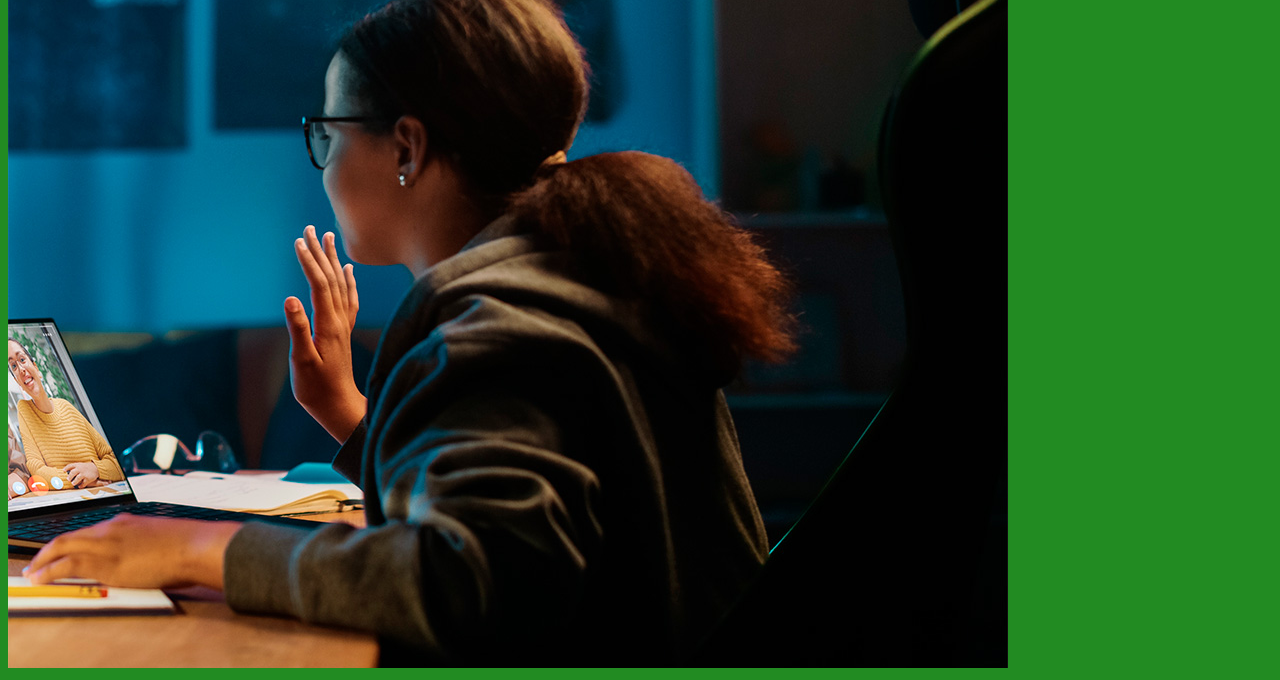
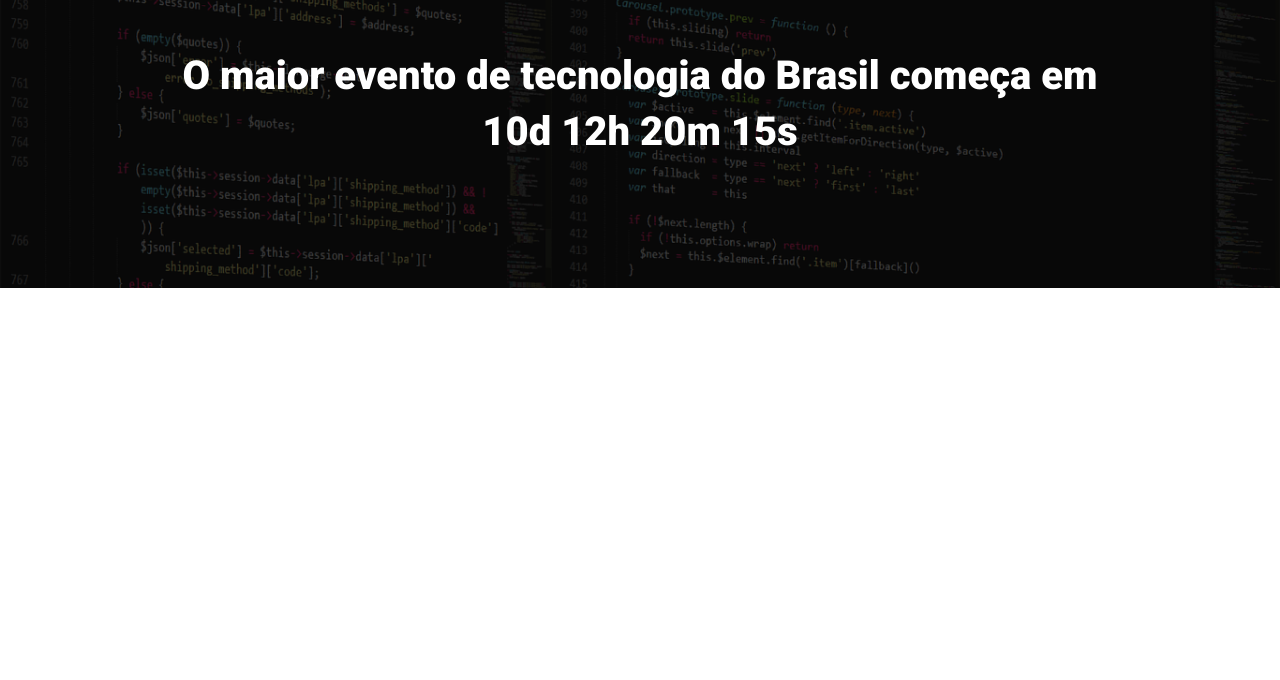
Before and after one commit to angelo-ambrosio/modeulo-22-EBAC, a website built with Parcel: page src/index.html in a window 1280 px wide. Shown: the part 160-840 px from the top of the page. After the commit the page ends 800 px from the top, so only its background shows below. Built offline with nearby package versions, Linux system fonts and the light colour scheme.

Commit message:
criando o hero

```diff
--- a/src/index.html
+++ b/src/index.html
@@ -1,13 +1,24 @@
 <!DOCTYPE html>
-<html lang="en">
+<html lang="pt-br">
 <head>
     <meta charset="UTF-8">
     <meta name="viewport" content="width=device-width, initial-scale=1.0">
-    <title>Document</title>
+    <title>EBAC Tech Talks</title>
+    <link rel="preconnect" href="https://fonts.googleapis.com">
+    <link rel="preconnect" href="https://fonts.gstatic.com" crossorigin>
+    <link href="https://fonts.googleapis.com/css2?family=Montserrat:wght@400;700&family=Roboto:wght@400;700;900&display=swap" rel="stylesheet">
     <link rel="stylesheet" href="styles/main.scss">
 </head>
 <body>
-    <h1>Olá</h1>
-    <img src="./images/backend.png" alt="">
+
+    <header class="hero">
+        <div class="container">
+            <img src="./images/ebac_logo.svg" alt="EBAC" class="hero__logo">
+            <p class="hero__text">O maior evento de tecnologia do Brasil começa em 10d 12h 20m 15s</p>
+        </div>
+    </header>
+
+
+    <script src="scripts/main.js"></script>
 </body>
 </html>
--- /dev/null
+++ b/src/styles/_hero.scss
@@ -0,0 +1,52 @@
+.hero{
+    padding-top: 64px;
+    padding-bottom: 64px;
+    background-image: url(../images/fundo.png);
+    background-repeat: no-repeat;
+    background-size: cover;
+    position: relative;
+
+    .container{
+        position: relative;
+    }
+
+    &::before{
+        content: '';
+        position: absolute;
+        top: 0;
+        left: 0;
+        width: 100%;
+        height: 100%;
+        background-color: #000;
+        opacity: .7;
+    }
+
+    &__text{
+        margin-top: 64px;
+        margin-bottom: 64px;
+        font-size: 40px;
+        line-height: 56px;
+        font-weight: 800;
+        text-align: center;
+    }
+
+    &__logo{
+        margin: 0 auto;
+        height: 80px;
+        display: block;
+    }
+
+    @media (max-width: 640px){
+        padding: 40px 0;
+
+        &__logo{
+            height: 40px;
+        }
+
+        &__text{
+            font-size: 22px;
+            line-height: 24px;
+            margin: 24px 0;
+        }
+    }
+}
--- a/src/styles/main.scss
+++ b/src/styles/main.scss
@@ -1,3 +1,23 @@
-body{
-    background-color: forestgreen;
+@use 'hero';
+
+*{
+    margin: 0;
+    padding: 0;
+    box-sizing: border-box;
+    font-family: "Roboto", sans-serif;
+    color: #fff;
 }
+
+.container{
+    max-width: 960px;
+    width: 100%;
+    margin: 0 auto;
+
+    @media(max-width: 640px){
+        max-width: 80%;
+    }
+
+    @media(max-width: 1024px){
+        max-width: 90%;
+    }
+}
```
